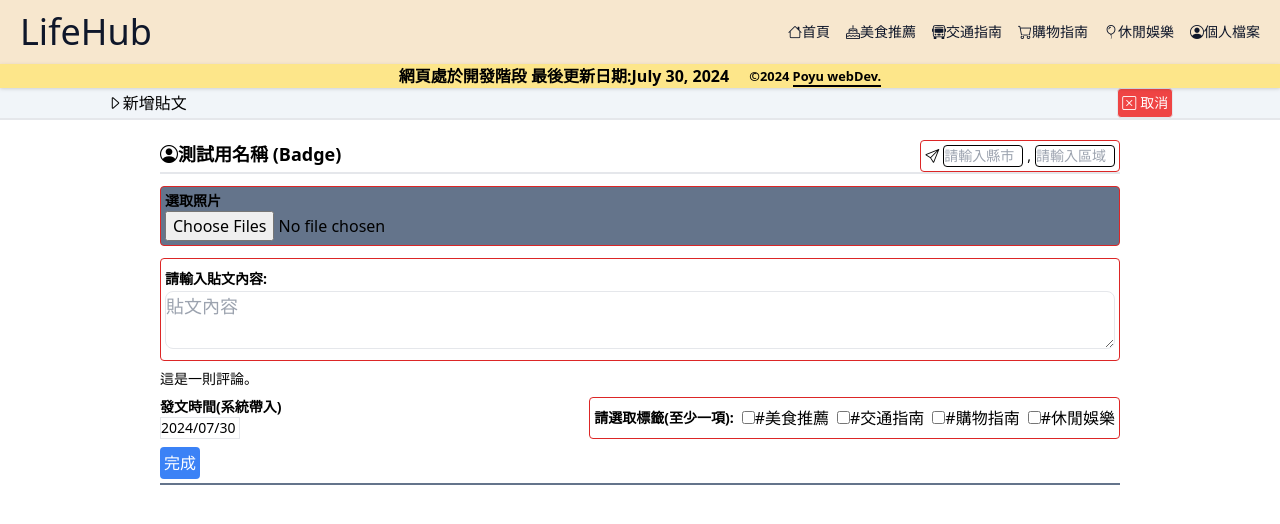
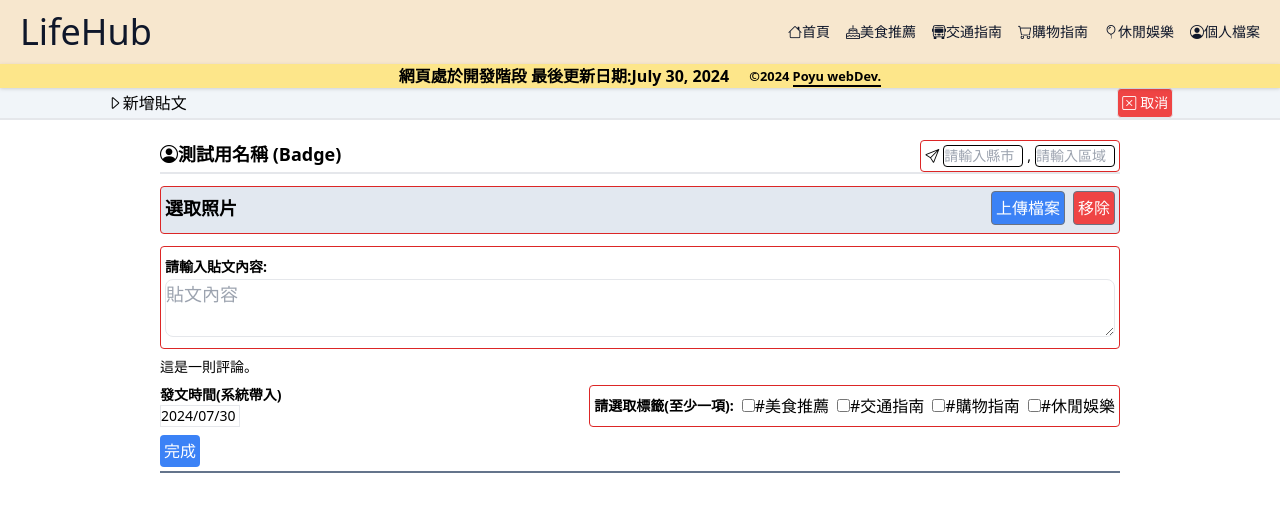
Before and after one commit to poyu105/LifeHub, a React (Vite) app: page /post in a window 1280 px wide. Shown: the top 524 px of the page. Built offline with nearby package versions, Linux system fonts and the light colour scheme.

Commit message:
完成Post頁面功能

```diff
--- a/src/pages/Post.jsx
+++ b/src/pages/Post.jsx
@@ -1,25 +1,30 @@
 import { useEffect, useState } from "react";
 import { useAuth } from "../context/AuthContext";
+import Slider from "react-slick";
+import "slick-carousel/slick/slick.css";
+import "slick-carousel/slick/slick-theme.css";
+import $ from "jquery";
 
-export default function Post(){
+export default function Post() {
     // post日期狀態
     const [postDate, setPostDate] = useState('');
-    useEffect(()=>{
+    useEffect(() => {
         // 獲取當前日期
         const currentDate = new Date();
         // 格式化日期為 YYYY/MM/dd
         const formattedDate = `${currentDate.getFullYear()}/${String(currentDate.getMonth() + 1).padStart(2, '0')}/${String(currentDate.getDate()).padStart(2, '0')}`;
         setPostDate(formattedDate);
-    },[]);
+    }, []);
 
-    const {user} = useAuth();
+    const { user } = useAuth();
     const [city, setCity] = useState('');
     const [district, setDistrict] = useState('');
     const [mediaFiles, setMediaFiles] = useState([]);
     const [content, setContent] = useState('');
     const [tags, setTags] = useState([]);
-
-    const handleTagsChange = (e)=>{
+    const [currentSlide, setCurrentSlide] = useState(0);
+    // 標籤更動
+    const handleTagsChange = (e) => {
         const value = e.target.value;
         if (e.target.checked) {
             setTags([...tags, value]);
@@ -27,8 +32,43 @@ export default function Post(){
             setTags(tags.filter(tag => tag !== value));
         }
     }
+    // 照(影)片更動
+    const handleFileChange = (e) => {
+        const files = Array.from(e.target.files);
+        setMediaFiles(prevFiles => [...prevFiles, ...files.map(file => URL.createObjectURL(file))]);
+    }
+    // 刪除照(影)片
+    const handleDeleteFile = () => {
+        setMediaFiles(prevFiles => prevFiles.filter((_, i) => i !== currentSlide));
+        // 如果刪除的照片在最後一張，需要更新 currentSlide 的值以避免錯誤的顯示
+        if (currentSlide >= mediaFiles.length - 1 && mediaFiles.length > 1) {
+            setCurrentSlide(currentSlide - 1);
+        }
+    };
 
-    return(
+    // 照(影)片carousel設定
+    const settings = {
+        // 底下的paging
+        dots: true,
+        // 最後一張再滑是否回到第一張
+        infinite: false,
+        // 滑動時間(毫秒)
+        speed: 500,
+        // 一次要顯示幾張
+        slidesToShow: 1,
+        // 一次滑動要顯示幾張
+        slidesToScroll: 1,
+        // 自動輪播
+        autoplay: false,
+        // 當前顯示圖片索引變化時觸發
+        beforeChange: (oldIndex, newIndex) => {setCurrentSlide(newIndex)}
+    };
+    // 上傳按鈕觸發
+    const handleFileClick = ()=>{
+        $('#fileInput').click();
+    }
+
+    return (
         <>
             <form className="container w-9/12 mx-auto my-5 border-b-2 border-slate-500">
                 {/* Post Header */}
@@ -37,19 +77,34 @@ export default function Post(){
                     <h3 className="md:text-lg text-base font-bold">{/* Bootstrap icon */}<i className="bi bi-person-circle"></i>{user.username}<span> (Badge)</span></h3>
                     <div className="md:text-sm text-xs sm:self-center border-1 border-red-600 rounded p-1">
                         {/* Bootstrap icon */}<i className="bi bi-send me-1"></i>
-                        <input type="text" value={city} onChange={(e)=>{setCity(e.target.value)}} placeholder="請輸入縣市" className="me-1 sm:w-20 w-16 border border-black rounded" required/>,
-                        <input type="text" value={district} onChange={(e)=>{setDistrict(e.target.value)}} placeholder="請輸入區域" className="ms-1 sm:w-20 w-16 border border-black rounded" required/>
+                        <input type="text" value={city} onChange={(e) => { setCity(e.target.value) }} placeholder="請輸入縣市" className="me-1 sm:w-20 w-16 border border-black rounded" required />,
+                        <input type="text" value={district} onChange={(e) => { setDistrict(e.target.value) }} placeholder="請輸入區域" className="ms-1 sm:w-20 w-16 border border-black rounded" required />
                     </div>
                 </div>
                 {/* Post Img */}
-                <div className="flex flex-col bg-slate-500 my-3 border-1 border-red-600 rounded p-1">
-                    <label className="font-bold text-sm">選取照片</label>
-                    <input type="file" multiple accept="image/*,video/*" className="" required/>
+                <div className="flex flex-col bg-slate-200 my-3 border-1 border-red-600 rounded p-1">
+                    <div className="flex flex-row justify-between items-center mb-1">
+                        <label className="font-bold sm:text-lg">選取照片</label>
+                        <div className="flex flex-row gap-2">
+                            <input id="fileInput" type="file" multiple accept="image/*,video/*" onChange={handleFileChange} className="hidden" required />
+                            <button type="button" onClick={handleFileClick} className="border border-gray-500 rounded bg-blue-500 hover:bg-blue-600 text-white p-1">上傳檔案</button>
+                            <button type="button" onClick={handleDeleteFile} className="border border-gray-500 rounded bg-red-500 hover:bg-red-600 text-white p-1">移除</button>
+                        </div>
+                    </div>
+                    {mediaFiles.length > 0 && (
+                        <Slider {...settings}>
+                            {mediaFiles.map((fileUrl, index) => (
+                                <div key={index}>
+                                    <img src={fileUrl} alt={`media-${index}`} className="w-full h-auto" />
+                                </div>
+                            ))}
+                        </Slider>
+                    )}
                 </div>
                 {/* Post Content */}
                 <div className="md:text-lg my-2 border-1 border-red-600 rounded p-1">
                     <label className="font-bold text-sm">請輸入貼文內容:</label>
-                    <textarea value={content} onChange={(e)=>{setContent(e.target.value)}} placeholder="貼文內容" className="w-full border rounded-lg" required></textarea>
+                    <textarea value={content} onChange={(e) => { setContent(e.target.value) }} placeholder="貼文內容" className="w-full border rounded-lg" required></textarea>
                 </div>
                 {/* Post Reply */}
                 <div className="text-sm">
@@ -60,7 +115,7 @@ export default function Post(){
                     {/* 時間由系統帶入 */}
                     <div className="flex flex-col">
                         <label className="font-bold text-sm">發文時間(系統帶入)</label>
-                        <input type="text" value={postDate} className="border pointer-events-none text-sm w-20" readOnly/>
+                        <input type="text" value={postDate} className="border pointer-events-none text-sm w-20" readOnly />
                     </div>
                     <div className="flex flex-row items-center flex-wrap gap-2 border-1 border-red-600 rounded p-1">
                         <label className="font-bold text-sm">請選取標籤(至少一項):</label>
@@ -85,5 +140,5 @@ export default function Post(){
                 <button type="submit" className="bg-blue-500 hover:bg-blue-600 text-white rounded p-1 mb-1">完成</button>
             </form>
         </>
-    )
+    );
 }
```
